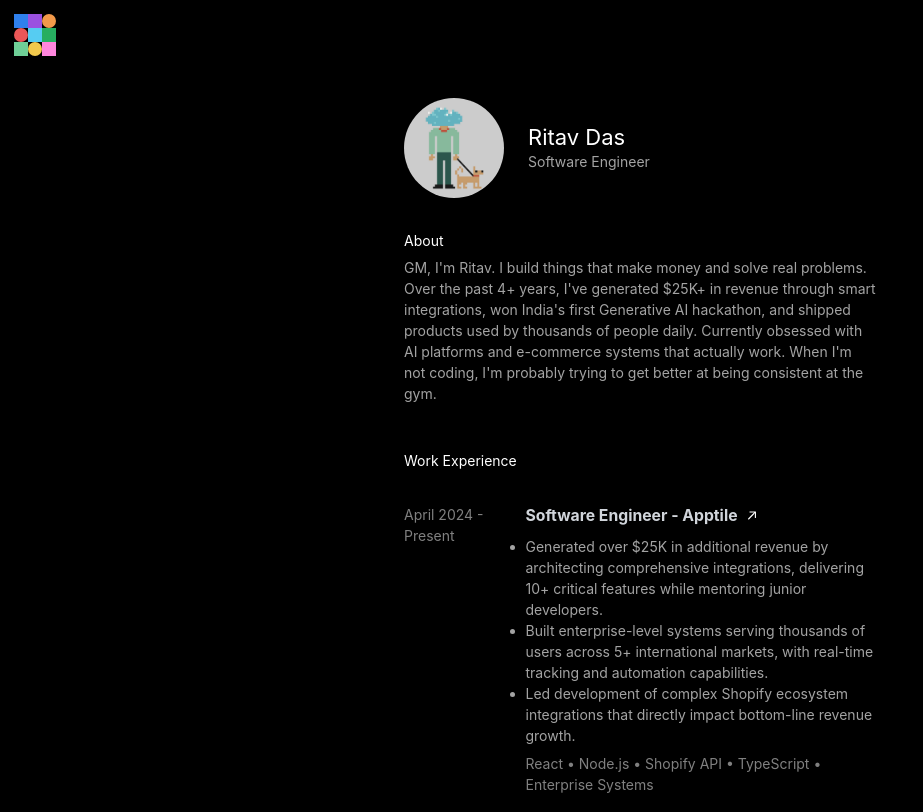
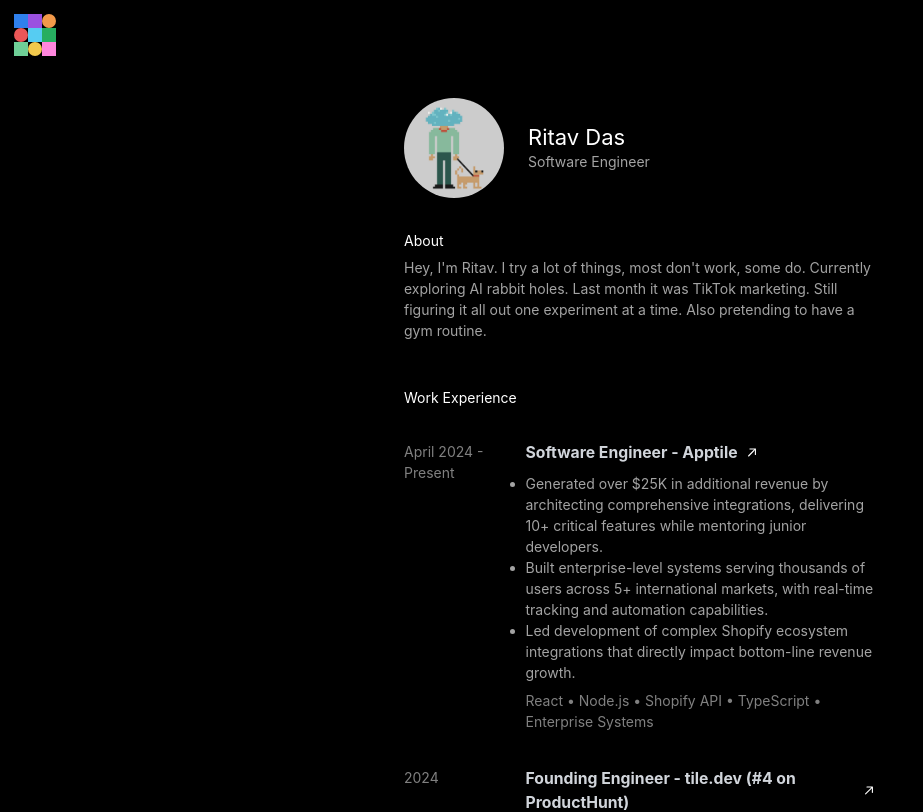
Before and after one commit to Ritavdas/Personal_Portflio, a Next.js app: page / in a window 1280 px wide. Shown: the top 812 px of the page, without its empty margins (0-923 px from the left). Built offline with nearby package versions, Linux system fonts and the light colour scheme.

Commit message:
Updated introductory text in the portfolio to reflect a more casual and experimental approach to current projects and interests.

```diff
--- a/pages/index.js
+++ b/pages/index.js
@@ -7,7 +7,7 @@
 export default function Home() {
 	const width = useWindowWidth();
 	let introductory_text = `
-	GM, I'm Ritav. I build things that make money and solve real problems. Over the past 4+ years, I've generated $25K+ in revenue through smart integrations, won India's first Generative AI hackathon, and shipped products used by thousands of people daily. Currently obsessed with AI platforms and e-commerce systems that actually work. When I'm not coding, I'm probably trying to get better at being consistent at the gym.
+	Hey, I'm Ritav. I try a lot of things, most don't work, some do. Currently exploring AI rabbit holes. Last month it was TikTok marketing. Still figuring it all out one experiment at a time. Also pretending to have a gym routine.
 	`;
 
 	let Work_Experiences = [
```
